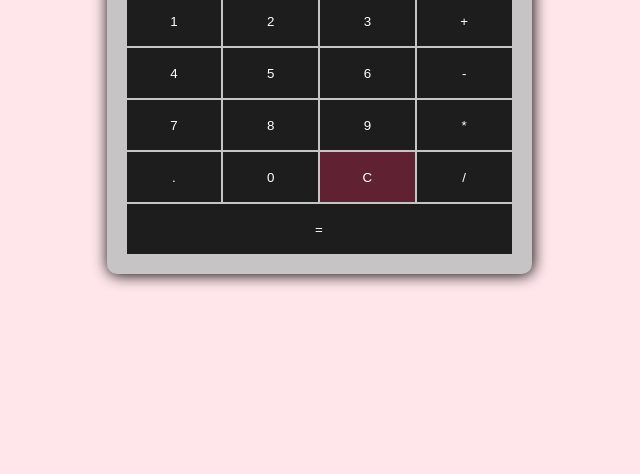
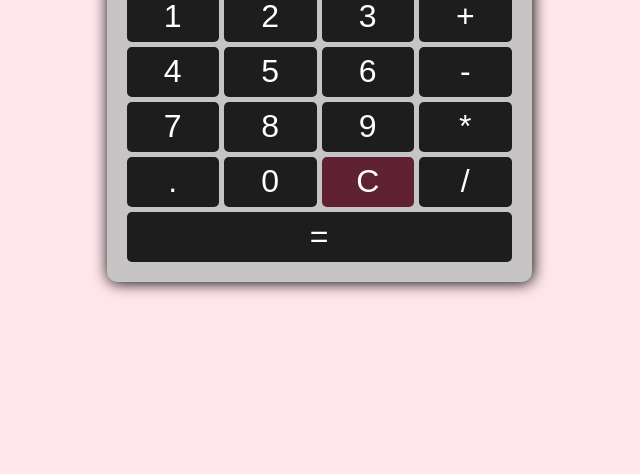
Before and after one commit to Scal3/calculator, a plain HTML site: page index.html in a window 1280 px wide. Shown: the part 326-800 px from the top of the page, without its empty margins (321-961 px from the left). Drawn offline with Linux system fonts and the light colour scheme.

Commit message:
fix/simbols sizes

```diff
--- a/src/index.css
+++ b/src/index.css
@@ -39,7 +39,7 @@
   display: grid;
   grid-template-columns: repeat(4, 1fr);
   grid-template-rows: 100px repeat(5, 50px);
-  gap: 2px;
+  gap: 5px;
 }
 
 .calculator__screen {
@@ -71,6 +71,8 @@
   color: var(--number-on-button-color);
   cursor: pointer;
   border: none;
+  border-radius: 5px;
+  font-size: var(--symbols-font-size);
 }
 
 .calculator__button:hover {
```
